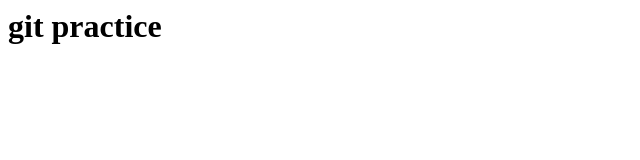
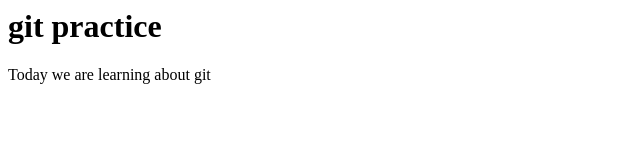
Before and after one commit to sammudsharma/cse102, a plain HTML site: page index.html in a window 1280 px wide. Shown: the whole page, without its empty margins (0-640 px from the left). Drawn offline with Linux system fonts and the light colour scheme.

Commit message:
Created index.html

```diff
--- a/index.html
+++ b/index.html
@@ -4,5 +4,6 @@
 	</head>
 	<body>
 		<h1>git practice</h1>
+		<p>Today we are learning about git</p>
 	</body>
 </html>
```
